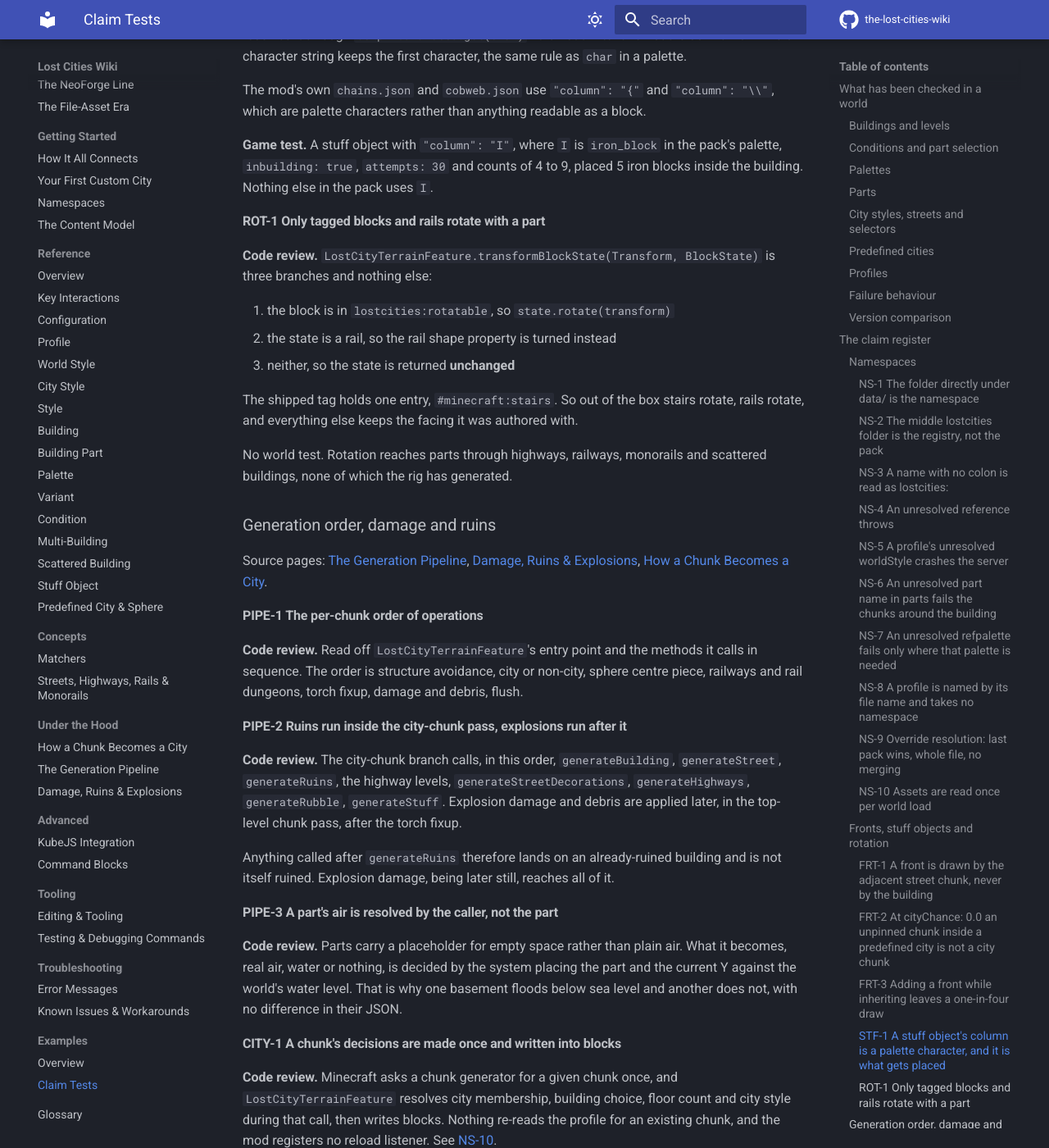
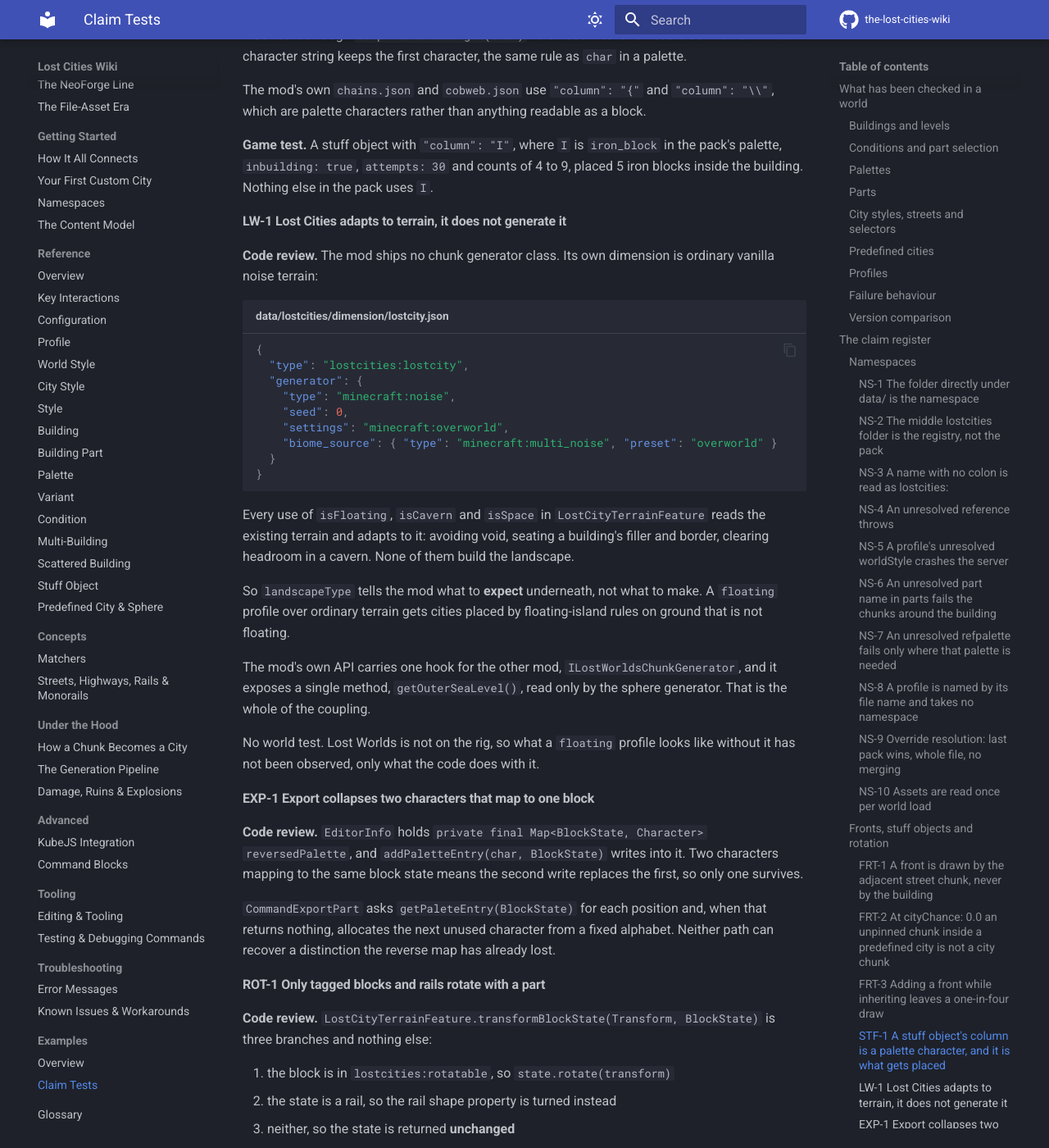
Before and after one commit to RinkyDinkyNooble/the-lost-cities-wiki, an MkDocs documentation site: the page built from docs/examples/claim-tests.md, in a window 1280 px wide and 1400 px high, scrolled down 12076 px. Shown: the whole window at 82% size. Built offline with MkDocs 1.6.1 and Material for MkDocs 9.7.7, drawn with Linux system fonts in a browser that asks for light colours; comment, search, counter and statistics services are not loaded; some of the changed text lies outside the part shown.

Commit message:
Settle the Lost Worlds and export claims, and drop a wrong one
The mod ships no chunk generator. data/lostcities/dimension/lostcity.json
declares minecraft:noise with the minecraft:overworld settings, and every
isFloating, isCavern and isSpace branch in the terrain feature reads the
existing heightmap and adapts to it. landscapeType says what to expect
underneath, not what to build, which is why a non-default landscape
needs Lost Worlds. The coupling is one API method, getOuterSeaLevel,
read only by the sphere generator.

Three places said the opposite. how-it-connects and the glossary both
called it a custom chunk generator, and the register entry behind them
repeated it.

exportpart: EditorInfo holds Map<BlockState, Character>, so two
characters mapping to one block state means the second write replaces
the first and the export cannot recover either.

Co-Authored-By: Claude Opus 5 <noreply@anthropic.com>

````diff
--- a/docs/examples/claim-tests.md
+++ b/docs/examples/claim-tests.md
@@ -392,6 +392,49 @@ block.
 the pack's palette, `inbuilding: true`, `attempts: 30` and counts of 4 to 9, placed
 5 iron blocks inside the building. Nothing else in the pack uses `I`.
 
+#### LW-1 Lost Cities adapts to terrain, it does not generate it { #lw-1 }
+
+**Code review.** The mod ships no chunk generator class. Its own dimension is
+ordinary vanilla noise terrain:
+
+```json title="data/lostcities/dimension/lostcity.json"
+{
+  "type": "lostcities:lostcity",
+  "generator": {
+    "type": "minecraft:noise",
+    "seed": 0,
+    "settings": "minecraft:overworld",
+    "biome_source": { "type": "minecraft:multi_noise", "preset": "overworld" }
+  }
+}
+```
+
+Every use of `isFloating`, `isCavern` and `isSpace` in `LostCityTerrainFeature`
+reads the existing terrain and adapts to it: avoiding void, seating a building's
+filler and border, clearing headroom in a cavern. None of them build the landscape.
+
+So `landscapeType` tells the mod what to **expect** underneath, not what to make. A
+`floating` profile over ordinary terrain gets cities placed by floating-island
+rules on ground that is not floating.
+
+The mod's own API carries one hook for the other mod, `ILostWorldsChunkGenerator`,
+and it exposes a single method, `getOuterSeaLevel()`, read only by the sphere
+generator. That is the whole of the coupling.
+
+No world test. Lost Worlds is not on the rig, so what a `floating` profile looks
+like without it has not been observed, only what the code does with it.
+
+#### EXP-1 Export collapses two characters that map to one block { #exp-1 }
+
+**Code review.** `EditorInfo` holds
+`private final Map<BlockState, Character> reversedPalette`, and
+`addPaletteEntry(char, BlockState)` writes into it. Two characters mapping to the
+same block state means the second write replaces the first, so only one survives.
+
+`CommandExportPart` asks `getPaleteEntry(BlockState)` for each position and, when
+that returns nothing, allocates the next unused character from a fixed alphabet.
+Neither path can recover a distinction the reverse map has already lost.
+
 #### ROT-1 Only tagged blocks and rails rotate with a part { #rot-1 }
 
 **Code review.** `LostCityTerrainFeature.transformBlockState(Transform, BlockState)`
@@ -607,10 +650,11 @@ never has a file. See [CFG-7](#cfg-7).
 
 #### HIC-3 The dimension, and the bed gateway that reaches it { #hic-3 }
 
-**Code review.** The mod registers `lostcities:lostcity` with its own chunk
-generator. The gateway is keyed off `Config.SPECIAL_BED_BLOCK`, defined on the
-server spec with the default `minecraft:diamond_block`, so it is a per-world
-setting rather than a profile key. See [CFG-6](#cfg-6).
+**Code review.** The mod ships the dimension `lostcities:lostcity`, whose terrain
+is vanilla noise rather than a generator of the mod's own. See [LW-1](#lw-1). The
+gateway is keyed off `Config.SPECIAL_BED_BLOCK`, defined on the server spec with
+the default `minecraft:diamond_block`, so it is a per-world setting rather than a
+profile key. See [CFG-6](#cfg-6).
 
 #### HIC-4 Two biome modifiers, both on `#minecraft:is_overworld` { #hic-4 }
 
--- a/docs/getting-started/how-it-connects.md
+++ b/docs/getting-started/how-it-connects.md
@@ -62,7 +62,7 @@ Three of the 17 set `"public": false` and do not appear in the in-game selector:
 
 === "Dedicated dimension"
 
-    The mod ships `lostcities:lostcity`, its own dimension with a custom chunk generator. Clean if you want cities in a separate world. [code review](../examples/claim-tests.md#hic-3){.v .v-c}
+    The mod ships its own dimension, `lostcities:lostcity`. Its terrain is ordinary vanilla noise using the `minecraft:overworld` settings, not a generator of the mod's own, and Lost Cities is added to it as a feature exactly as it is added to a normal world. Clean if you want cities kept separate. [code review](../examples/claim-tests.md#lw-1){.v .v-c}
 
     **Getting players in and out**: the mod includes its own two-way gateway, no portal item or command needed. A bed sitting on the block named by `specialBedBlock`, surrounded by skull blocks on both sides and both far corners (any skull type), works as a sleep-to-teleport gateway. Sleeping in it while in the Lost Cities dimension sends you to the Overworld; sleeping in it anywhere else sends you into the Lost Cities dimension, which must already be loaded on the server. That block is [a per-world config key](../reference/config.md#lostcities-servertoml), not a profile key, and it defaults to `minecraft:diamond_block`. [code review](../examples/claim-tests.md#hic-3){.v .v-c}
 
@@ -78,7 +78,9 @@ Three of the 17 set `"public": false` and do not appear in the in-game selector:
 
 ## Landscape type needs a matching terrain mod
 
-A profile's landscape type (`floating`, `space`, `cavern`, and the rest) expects matching terrain underneath it, and the mod does not generate that terrain itself. That is **Lost Worlds**, a separate mod by the same author. Anything but the default landscape means pairing both mods. [unverified](../examples/claim-tests.md#hic-5){.v .v-u}
+A profile's landscape type (`floating`, `space`, `cavern`, and the rest) says what terrain the mod should **expect** underneath, not what it should build. Lost Cities ships no chunk generator: its own dimension is vanilla noise terrain with the overworld settings, and every landscape branch in the generator reads the existing heightmap and adapts to it. [code review](../examples/claim-tests.md#lw-1){.v .v-c}
+
+Making the terrain match is **Lost Worlds**, a separate mod by the same author, so anything but the default landscape means pairing both. Set `floating` without it and cities are placed by floating-island rules on ground that is not floating. [code review](../examples/claim-tests.md#lw-1){.v .v-c}
 
 ## See also
 
````
Also changed, not shown: docs/glossary.md (+1 -1 lines), docs/tooling/editing.md (+1 -1 lines).
